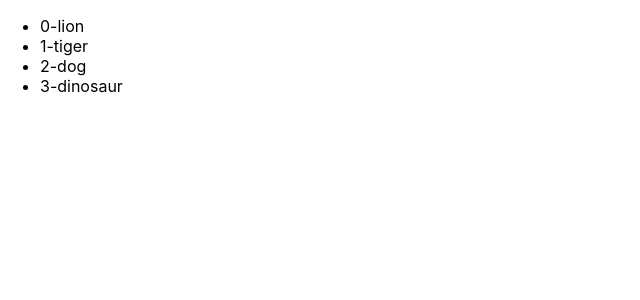
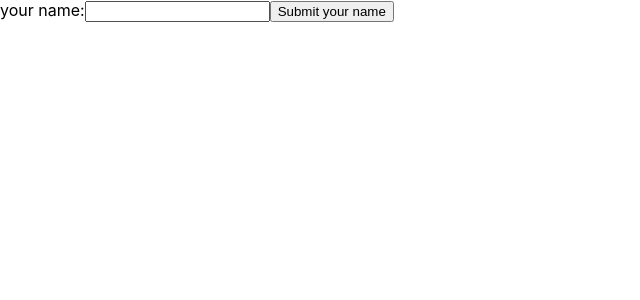
Before and after one commit to phamthao80s/React, a React (Create React App) app: page / in a window 1280 px wide. Shown: the top 300 px of the page, without its empty margins (0-640 px from the left). Built offline with nearby package versions, Linux system fonts and the light colour scheme.

Commit message:
Working with Form in React
Form in React

```diff
--- a/src/index.js
+++ b/src/index.js
@@ -323,23 +323,51 @@ import './index.css';
 // );
 //#endregion 10
 //#region 11 using list and key to render more diffirent component
-function ListItem(props){
-    return<li> {props.value}</li>;
-}
-class AnimalsComponent extends React.Component{
+// function ListItem(props){
+//     return<li> {props.value}</li>;
+// }
+// class AnimalsComponent extends React.Component{
+//     constructor(props){
+//         super(props);
+//         this.listItems = props.animals.map(
+//             (animal, index)=> <ListItem key = {animal} value = {index.toString() + "-" + animal}/>
+//                                           );
+//     }
+//     render(){
+//         return(<ul>
+//             {this.listItems}
+//         </ul>
+//               );
+//     }
+// }
+// const animals = ["lion", "tiger", "dog", "dinosaur"];
+// ReactDOM.render(<AnimalsComponent animals={animals}/>,document.getElementById ('root')
+// );
+//#endregion 11
+//#endregion 12 Form in React
+class FormComponent extends React.Component {
     constructor(props){
         super(props);
-        this.listItems = props.animals.map(
-            (animal, index)=> <ListItem key = {animal} value = {index.toString() + "-" + animal}/>
-                                          );
+        this.state={textData: ""};
+        }
+        handleChange= (event)=>{
+            this.setState({textData: event.target.value});
+        }
+        handleSubmit=(event) =>{
+            alert("You submited text data: "+this.state.textData);
+            event.preventDefault();
+        }
+        render(){
+            return(
+                <form onSubmit ={this.handleSubmit} >
+                    <label>
+                        your name:
+                        <input type="text" value ={this.state.textData} onChange={this.handleChange}/>
+                            </label>
+                            <input type ="submit" value ="Submit your name"></input>
+                </form>
+            );
+        }
     }
-    render(){
-        return(<ul>
-            {this.listItems}
-        </ul>
-              );
-    }
-}
-const animals = ["lion", "tiger", "dog", "dinosaur"];
-ReactDOM.render(<AnimalsComponent animals={animals}/>,document.getElementById ('root')
-);
+ReactDOM.render(
+    <FormComponent/>,document.getElementById ('root'));
```
